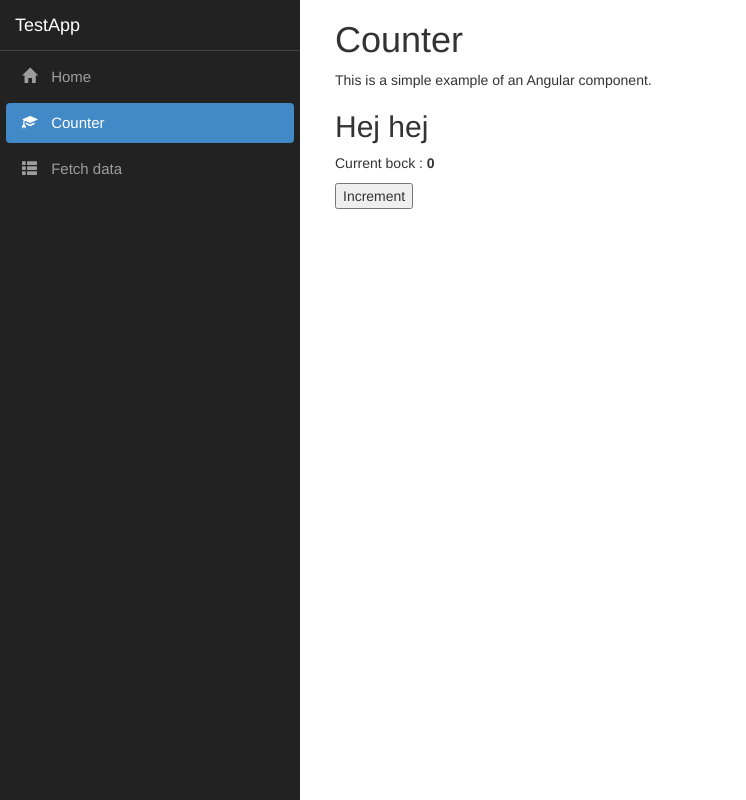
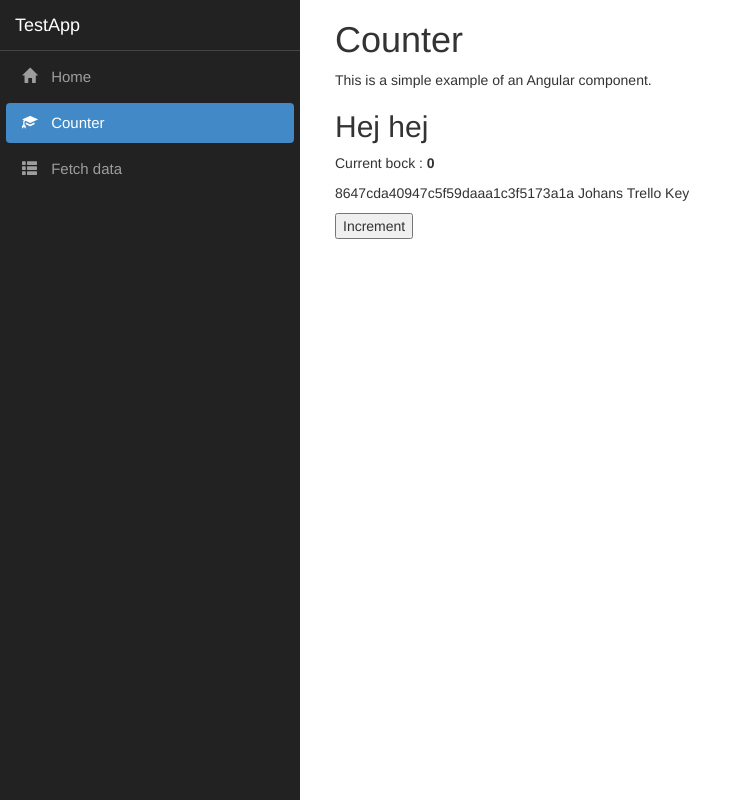
Before and after one commit to trizones/PMStest, an Angular app in the folder TestApp/TestApp/ClientApp/: page /counter in a window 1280 px wide. Shown: the whole page, without its empty margins (0-746 px from the left). Built offline with nearby package versions, Linux system fonts and the light colour scheme.

Commit message:
trello key johan

```diff
--- a/TestApp/TestApp/ClientApp/src/app/counter/counter.component.html
+++ b/TestApp/TestApp/ClientApp/src/app/counter/counter.component.html
@@ -5,4 +5,6 @@
 
 <p>Current bock : <strong>{{ currentCount }}</strong></p>
 
+<p>8647cda40947c5f59daaa1c3f5173a1a      Johans Trello Key</p>
+
 <button (click)="incrementCounter()">Increment</button>
```
